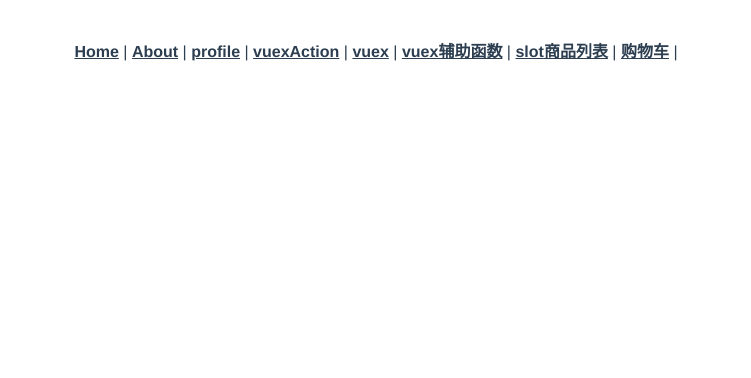
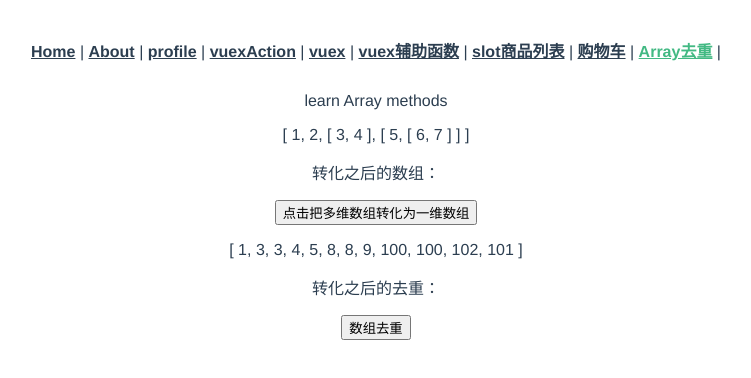
Before and after one commit to w615/learn_vue, a Vue app: page /array in a window 1280 px wide. Shown: the top 378 px of the page, without its empty margins (264-1015 px from the left). Built offline with nearby package versions, Linux system fonts and the light colour scheme.

Commit message:
array methods

```diff
--- a/src/App.vue
+++ b/src/App.vue
@@ -12,6 +12,7 @@
       <router-link to="/other">slot</router-link>
       <router-link to="/list">商品列表</router-link> |
       <router-link to="/cars">购物车</router-link> |
+      <router-link to="/array">Array去重</router-link> |
     </div>
     <router-view />
   </div>
--- a/src/router/index.js
+++ b/src/router/index.js
@@ -71,6 +71,12 @@ const routes = [
     component: () => import(/* webpackChunkName: "vuex" */ "../views/Cars"),
     meta: { title: "Cars", affix: true },
   },
+  {
+    path: "/array",
+    name: "Array",
+    component: () => import(/* webpackChunkName: "vuex" */ "../views/Array"),
+    meta: { title: "Array", affix: true },
+  },
 ];
 
 const router = new VueRouter({
--- /dev/null
+++ b/src/views/Array.vue
@@ -0,0 +1,60 @@
+<template>
+  <div class="array">
+    learn Array methods
+    <p>{{ arr }}</p>
+    <p>转化之后的数组：{{ listArr }}</p>
+    <button @click="flatten(arr)">点击把多维数组转化为一维数组</button>
+    <p>{{ ar }}</p>
+    <p>转化之后的去重：{{ arr1 }}</p>
+    <button @click="unique(ar)">数组去重</button>
+  </div>
+</template>
+
+<script>
+export default {
+  name: "Array",
+  data() {
+    return {
+      arr: [1, 2, [3, 4], [5, [6, 7]]],
+      ar: [1, 3, 3, 4, 5, 8, 8, 9, 100, 100, 102, 101],
+      listArr: "",
+      arr1: "",
+    };
+  },
+  created() {},
+  methods: {
+    // 多维数组转化为一维数组 递归 ＋ reduce
+    // flatten(ary) {
+    //   return ary.reduce((pre, cur) => {
+    //     return (this.listArr = pre.concat(
+    //       Array.isArray(cur) ? this.flatten(cur) : cur
+    //     ));
+    //   }, []);
+    // },
+    // Array.indexOf(cur)  如果在数组中没找到指定元素则返回 -1。
+    //   unqiue(arr) {
+    //     return arr.reduce((pre, cur) => {
+    //       pre.indexOf(cur) === -1 && pre.push(cur);
+    //       return (this.arr1 = pre);
+    //     }, []);
+    //   },
+    unique(arr) {
+      console.log(42);
+      return arr.reduce((pre, cur) => {
+        pre = pre.includes(cur) ? pre : [...pre, cur];
+        return (this.arr1 = pre);
+      }, []);
+    },
+  },
+
+  computed: {},
+  /*
+
+
+
+
+  */
+};
+</script>
+
+<style lang="scss" scoped></style>
--- a/src/views/profile.vue
+++ b/src/views/profile.vue
@@ -1,10 +1,10 @@
 <template>
   <div class="profile">
     <p>forEach 和 map 的区别</p>
-    数据:{{ num }}
+    <!-- 数据:{{ num }} -->
     {{ $store.state.message }}
     <!-- {{this.userName}} -->
-    <button @click="num">合计</button>
+    <!-- <button @click="num">合计</button> -->
     <button @click="aryFlat(ary)">
       点击扁平化数组
     </button>
@@ -12,7 +12,7 @@
 </template>
 
 <script>
-import { mapState } from "vuex";
+// import { mapState } from "vuex";
 export default {
   name: "profile",
   data() {
@@ -24,91 +24,19 @@ export default {
       ary: [1, 2, [3, 4], [5, [6, 7]]],
     };
   },
-  //
-  // computed: {
-  //   message() {
-  //     return this.$store.state.message;
-  //   },
-  //   userName() {
-  //     return this.$store.state.userName;
-  //   }
-  // },
-  // computed :mapState(['message','userName']),
-  // computed:mapState({
-  //   message:'message',
-  //   name:'userName',
-  //   count1:(state)=>{
-  //     return  state.value_1 + state.value_2
-  //   }
-  // }),
-  // computed: {
-  //   num(){
-  //     let tmp = 0;
-  //     this.count.forEach((item)=>tmp+=item);
-  //     return tmp;
-  //   }
-  // },
-  // 合并两个方法
-  // computed : Object.assgin(
-  //   { num(){
-  //     let tmp = 0;
-  //     this.count.forEach((item)=>tmp+=item);
-  //     return tmp;
-  //   }},
-  //     mapState({
-  //     message:'message',
-  //     name:'userName',
-  //     count1:(state)=>{
-  //       return  state.value_1 + state.value_2
-  //     }
-  //   }),
-  // ),
-  computed: {
-    num() {
-      let tmp = 0;
-      this.count.forEach((item) => (tmp += item));
-      return tmp;
-    },
-    ...mapState({
-      message: "message",
-      name: "userName",
-      count1: (state) => {
-        return state.value_1 + state.value_2;
-      },
-    }),
-  },
-  //       var obj1= {
-  //     a:1,
-  //     b:2
-  //   }
-  //    var obj2= {
-  //     c:3,
-  //     d:4
-  //   }
-  // 以下两种方法等价且不会修改原对象
-  // var newObj1 = Object.assign({},obj1,obj2)
-  // console.log(newObj1);
-  // var newObj2 = {...obj1,...obj2}
-  // console.log(newObj2);
-
   created() {
-    const arr2 = [0, 1, 2, [[[3, 4]]]];
-
-    console.log(arr2.flat(2));
-    // Array.reduce
-
-    this.arr.reduce((total, item, index) => {
-      return console.log(total, item, index, 101);
+    // ----------实现continueb
+    var arr1 = [1, 2, 3, 4, 5];
+    arr1.forEach(function(item) {
+      if (item === 3) {
+        // 跳过数组等于3;
+        return;
+      }
+      console.log(item);
     });
-
-    // 推荐文章 https://www.zhihu.com/collection/309204735
-    var arr = [1, 2, 3, 4, 5];
-    var num = 3;
-    arr.some(function(v) {
-      if (v == num) {
-        return; //
-      }
-      console.log(v, 95);
+    // forEach
+    this.count.forEach((element, index) => {
+      console.log(element, index, 114); // 打开控制台 查看
     });
     // ------实现break
     try {
@@ -122,20 +50,29 @@ export default {
     } catch (e) {
       if (e.message != "EndIterative") throw e;
     }
-    // ----------实现continue
-    var arr1 = [1, 2, 3, 4, 5];
-    arr1.forEach(function(item) {
-      if (item === 3) {
-        // 跳过数组等于3;
-        return;
+    // 推荐文章 https://www.zhihu.com/collection/309204735
+    //     最应该使用的 every/some
+    // 在需要 break 的场景下, 我们可以使用 every 或者 some, 也比较推荐这种方式.
+
+    // every 和 some 的用法如下, 它们会根据返回值来判断是否继续迭代, 能够完美满足我们的需求.
+    // every 在碰到 return false 的时候, 中止循环.
+    // some 在碰到 return true 的时候, 中止循环.
+    var arr = [1, 2, 3, 4, 5];
+    arr.some(function(v) {
+      if (v === 3) {
+        return true; //
       }
-      console.log(item);
+      console.log(v, 95);
     });
-    // forEach
-    this.count.forEach((element, index) => {
-      console.log(element, index, 114); // 打开控制台 查看
+    var a = [1, 2, 3, 4, 5];
+    a.some(function(item) {
+      console.log(item); // 输出：1,2
+      if (item === 2) {
+        return true;
+      } else {
+        return false;
+      }
     });
-
     // map用法 逆序
     let newstr = Array.prototype.map
       .call(this.str, (x) => {
@@ -176,6 +113,71 @@ export default {
     },
   },
 };
+// computed: {
+//   message() {
+//     return this.$store.state.message;
+//   },
+//   userName() {
+//     return this.$store.state.userName;
+//   }
+// },
+// computed :mapState(['message','userName']),
+// computed:mapState({
+//   message:'message',
+//   name:'userName',
+//   count1:(state)=>{
+//     return  state.value_1 + state.value_2
+//   }
+// }),
+// computed: {
+//   num(){
+//     let tmp = 0;
+//     this.count.forEach((item)=>tmp+=item);
+//     return tmp;
+//   }
+// },
+// 合并两个方法
+// computed : Object.assgin(
+//   { num(){
+//     let tmp = 0;
+//     this.count.forEach((item)=>tmp+=item);
+//     return tmp;
+//   }},
+//     mapState({
+//     message:'message',
+//     name:'userName',
+//     count1:(state)=>{
+//       return  state.value_1 + state.value_2
+//     }
+//   }),
+// ),
+// computed: {
+//   num() {
+//     let tmp = 0;
+//     this.count.forEach((item) => (tmp += item));
+//     return tmp;
+//   },
+//   ...mapState({
+//     message: "message",
+//     name: "userName",
+//     count1: (state) => {
+//       return state.value_1 + state.value_2;
+//     },
+//   }),
+// },
+//       var obj1= {
+//     a:1,
+//     b:2
+//   }
+//    var obj2= {
+//     c:3,
+//     d:4
+//   }
+// 以下两种方法等价且不会修改原对象
+// var newObj1 = Object.assign({},obj1,obj2)
+// console.log(newObj1);
+// var newObj2 = {...obj1,...obj2}
+// console.log(newObj2);
 </script>
 
 <style scoped>
@@ -201,9 +203,9 @@ export default {
 //           arr1[index] = item;
 //       })
 //       console.log(arr1)
------------------------------------------------------
-https://www.runoob.com/jsref/jsref-foreach.html
-forEach(): 没有返回值，本质上等同于 for 循环，对每一项执行 function 函数。即map是返回一个新数组，原数组不变，forEach 是改变原数组。;
+
+forEach(): 没有返回值，本质上等同于 for 循环，对每一项执行 function 函数。
+forEach 是改变原数组。;
   如何实现break
   try {
         var array = ["first","second","third","fourth"];        // 执行到第3次，结束循环
@@ -263,7 +265,7 @@ result.push(item);
 while (ary.some(Array.isArray)) {
 ary = [].concat(...ary);
 }
-//   特点： 有返回值 不可break     https://www.runoob.com/jsref/jsref-map.html
+//   特点： 有返回值 不可break  即map是返回一个新数组，原数组不变，    https://www.runoob.com/jsref/jsref-map.html
 map() 方法返回一个新数组，数组中的元素为原始数组元素调用函数处理后的值。
 
 map() 方法按照原始数组元素顺序依次处理元素。
```
